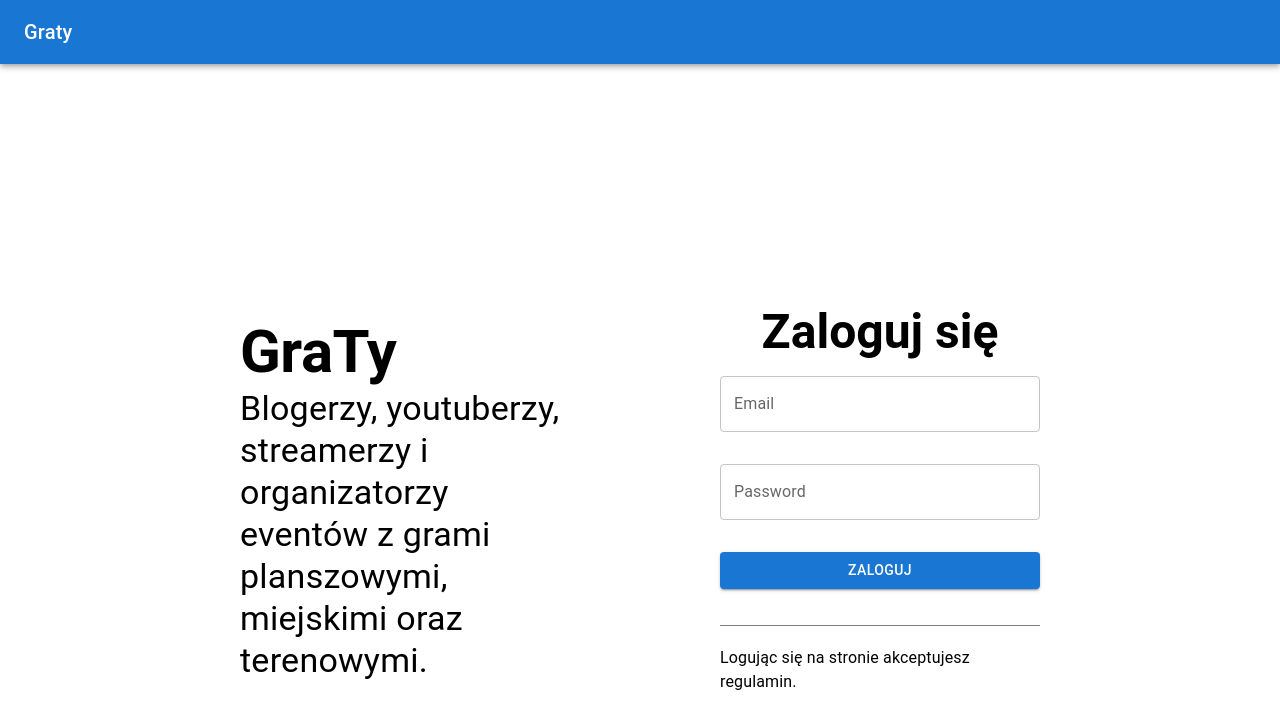
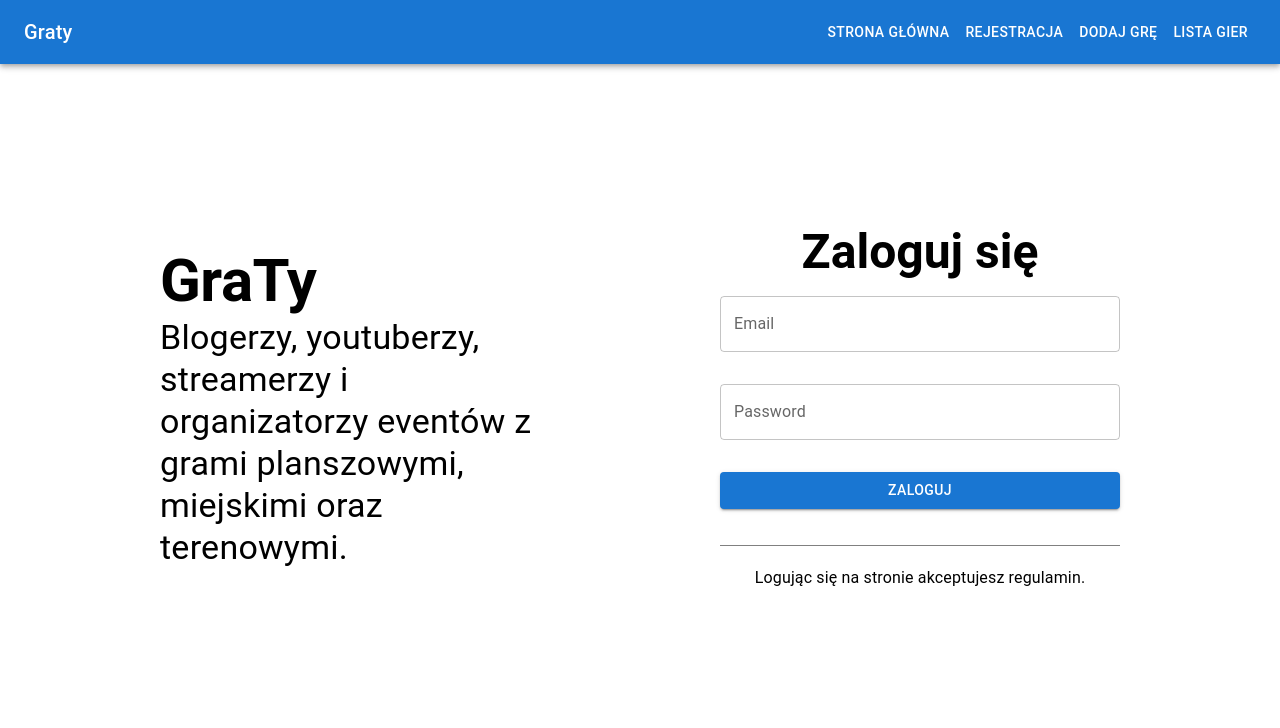
Before and after one commit to jash90/graty-app, a React (Create React App) app: page / in a window 1280 px wide. Shown: the top 728 px of the page. Built offline with nearby package versions, Linux system fonts and the light colour scheme.

Commit message:
fix navigationbar

```diff
--- a/public/index.html
+++ b/public/index.html
@@ -1,14 +1,12 @@
 <!DOCTYPE html>
 <html lang="en">
+
 <head>
   <meta charset="utf-8" />
   <link rel="icon" href="%PUBLIC_URL%/favicon.ico" />
   <meta name="viewport" content="width=device-width, initial-scale=1" />
   <meta name="theme-color" content="#000000" />
-    <meta
-      name="description"
-      content="Web site created using create-react-app"
-    />
+  <meta name="description" content="Web site created using create-react-app" />
   <link rel="apple-touch-icon" href="%PUBLIC_URL%/logo192.png" />
   <!--
       manifest.json provides metadata used when your web app is installed on a
@@ -24,8 +22,9 @@
       work correctly both with client-side routing and a non-root public URL.
       Learn how to configure a non-root public URL by running `npm run build`.
     -->
-    <title>React App</title>
+  <title>GraTy App</title>
 </head>
+
 <body>
   <noscript>You need to enable JavaScript to run this app.</noscript>
   <div id="root"></div>
@@ -40,4 +39,5 @@
       To create a production bundle, use `npm run build` or `yarn build`.
     -->
 </body>
+
 </html>
--- a/src/App.tsx
+++ b/src/App.tsx
@@ -1,6 +1,7 @@
 import React from "react";
 import { Routes, Route } from "react-router-dom";
 import "./App.css";
+import NavigationBar from "./components/NavigationBar";
 import AddGame from "./screens/AddGame";
 import Home from "./screens/Home";
 import ListGames from "./screens/ListGames";
@@ -8,11 +9,14 @@ import Register from "./screens/Register";
 
 export default function App() {
   return (
+    <>
+      <NavigationBar/>
         <Routes>
           <Route path="/" element={<Home />} />
           <Route path="/register" element={<Register />} />
           <Route path="/listgames" element={<ListGames />} />
           <Route path="/addgame" element={<AddGame />} />
         </Routes>
+    </>
   );
 }
--- /dev/null
+++ b/src/components/NavigationBar.tsx
@@ -0,0 +1,41 @@
+import React from 'react';
+import { Typography, Toolbar, Box, AppBar, Button, Link } from '@mui/material';
+
+export default function NavigationBar() {
+
+    return (
+        <AppBar position="static">
+            <Toolbar>
+                <Typography
+                    variant="h6"
+                    noWrap
+                    component="div"
+                    sx={{ display: { sm: 'block' } }}
+                >
+                    Graty
+                </Typography>
+                <Box sx={{ flexGrow: 1 }} />
+                <Button variant="text" >
+                    <Link href="/" sx={{ color: 'white' }}>
+                        Strona główna
+                    </Link>
+                </Button>
+                <Button variant="text">
+                    <Link href="/register" sx={{ color: 'white' }}>
+                        Rejestracja
+                    </Link>
+                </Button>
+                <Button variant="text">
+                    <Link href="/addgame" sx={{ color: 'white' }}>
+                        Dodaj Grę
+                    </Link>
+                </Button>
+                <Button variant="text" >
+                    <Link href="/listgames" sx={{ color: 'white' }}>
+                        Lista Gier
+                    </Link>
+                </Button>
+            </Toolbar>
+        </AppBar >
+    );
+}
--- a/src/screens/AddGame.tsx
+++ b/src/screens/AddGame.tsx
@@ -1,5 +1,5 @@
 import React from 'react';
-import { Typography, Toolbar, Box, AppBar, Button, TextField, InputAdornment } from '@mui/material';
+import { Typography, Box, Button, TextField, InputAdornment } from '@mui/material';
 import { useState, useCallback } from 'react';
 
 export default function AddGame() {
@@ -15,6 +15,7 @@ export default function AddGame() {
     const [integration, setIntegration] = useState("1");
     const [complexity, setComplexity] = useState("1");
     const [description, setDescription] = useState("");
+    const [code, setCode] = useState("")
 
 
     const saveGame = useCallback(() => {
@@ -24,33 +25,6 @@ export default function AddGame() {
 
 
     return (
-        <Box sx={{ flexGrow: 1 }}>
-            <AppBar position="static">
-                <Toolbar>
-                    <Typography
-                        variant="h6"
-                        noWrap
-                        component="div"
-                        sx={{ display: { sm: 'block' } }}
-                    >
-                        Graty
-                    </Typography>
-                    <Box sx={{ flexGrow: 1 }} />
-                    {/* <Box>
-                        <IconButton
-                            size="large"
-                            edge="end"
-                            aria-label="account of current user"
-                            aria-controls={'primary-search-account-menu'}
-                            aria-haspopup="true"
-                            onClick={handleProfileMenuOpen}
-                            color="inherit"
-                        >
-                            <AccountCircle />
-                        </IconButton>
-                    </Box> */}
-                </Toolbar>
-            </AppBar>
         <Box sx={{ display: 'flex', margin: 5, flexDirection: 'column' }} >
             <Typography variant="h3" sx={{ fontWeight: 'bold' }}>Dodawanie nowej gry</Typography>
             <TextField
@@ -58,6 +32,13 @@ export default function AddGame() {
                 label="Nazwa"
                 value={name}
                 onChange={event => setName(event.target.value)}
+                sx={{ margin: 2 }}
+            />
+            <TextField
+                id="outlined-name"
+                label="Kod gry"
+                value={code}
+                onChange={event => setCode(event.target.value)}
                 sx={{ margin: 2 }}
             />
             {/* <TextField
@@ -179,6 +160,5 @@ export default function AddGame() {
                 Zapisz
             </Button>
         </Box>
-        </Box >
     );
 }
--- a/src/screens/Home.tsx
+++ b/src/screens/Home.tsx
@@ -1,5 +1,5 @@
-import  React from 'react';
-import { Typography, Toolbar, Box, AppBar, Button, TextField, styled } from '@mui/material';
+import React from 'react';
+import { Typography, Box, Button, TextField, styled } from '@mui/material';
 
 const Line = styled('div')({
     marginTop: 20,
@@ -12,34 +12,7 @@ const Line = styled('div')({
 export default function Home() {
 
     return (
-        <Box sx={{ flexGrow: 1 }}>
-            <AppBar position="static">
-                <Toolbar>
-                    <Typography
-                        variant="h6"
-                        noWrap
-                        component="div"
-                        sx={{ display: { sm: 'block' } }}
-                    >
-                        Graty
-                    </Typography>
-                    <Box sx={{ flexGrow: 1 }} />
-                    {/* <Box>
-                        <IconButton
-                            size="large"
-                            edge="end"
-                            aria-label="account of current user"
-                            aria-controls={'primary-search-account-menu'}
-                            aria-haspopup="true"
-                            onClick={handleProfileMenuOpen}
-                            color="inherit"
-                        >
-                            <AccountCircle />
-                        </IconButton>
-                    </Box> */}
-                </Toolbar>
-            </AppBar>
-            <Box sx={{ display: 'flex', margin: 20, flexDirection: 'row' }} >
+        <Box sx={{ display: 'flex', margin: 10, flexDirection: 'row' }} >
             <Box sx={{ display: 'flex', flex: 1, margin: 10, flexDirection: 'column', alignSelf: 'center' }}>
                 <Typography variant="h2" sx={{ fontWeight: 'bold' }}>GraTy</Typography>
                 <Typography variant="h4" >Blogerzy, youtuberzy, streamerzy i organizatorzy eventów z grami planszowymi, miejskimi oraz terenowymi.</Typography>
@@ -64,6 +37,5 @@ export default function Home() {
                 <Typography sx={{ alignSelf: 'center', }}>Logując się na stronie akceptujesz regulamin.</Typography>
             </Box>
         </Box>
-        </Box>
     );
 }
--- a/src/screens/ListGames.tsx
+++ b/src/screens/ListGames.tsx
@@ -1,38 +1,11 @@
 import * as React from 'react';
 import { Person, Face, Alarm, FlagSharp, Casino } from '@mui/icons-material';
-import { Card, Typography, Toolbar, Box, AppBar, Chip } from '@mui/material';
+import { Card, Typography, Box, Chip } from '@mui/material';
 
 
 export default function ListGames() {
 
     return (
-        <Box sx={{ flexGrow: 1 }}>
-            <AppBar position="static">
-                <Toolbar>
-                    <Typography
-                        variant="h6"
-                        noWrap
-                        component="div"
-                        sx={{ display: { sm: 'block' } }}
-                    >
-                        Graty
-                    </Typography>
-                    <Box sx={{ flexGrow: 1 }} />
-                    {/* <Box>
-                        <IconButton
-                            size="large"
-                            edge="end"
-                            aria-label="account of current user"
-                            aria-controls={'primary-search-account-menu'}
-                            aria-haspopup="true"
-                            onClick={handleProfileMenuOpen}
-                            color="inherit"
-                        >
-                            <AccountCircle />
-                        </IconButton>
-                    </Box> */}
-                </Toolbar>
-            </AppBar>
         <Box sx={{ display: 'flex', margin: 10, flexDirection: 'column' }} >
             <Typography variant="h3" sx={{ fontWeight: 'bold', marginTop: 2, marginBottom: 2 }}>Lista Gier</Typography>
             <Card sx={{ display: 'flex', flexDirection: { xs: 'column', md: 'column', lg: 'row' }, alignItems: 'center', justifyContent: 'center' }}>
@@ -101,7 +74,6 @@ export default function ListGames() {
                     </Box>
                 </Box>
             </Card>
-            </Box >
-        </Box >
+        </Box>
     );
 }
--- a/src/screens/Register.tsx
+++ b/src/screens/Register.tsx
@@ -1,5 +1,5 @@
 import React from 'react';
-import { Typography, Toolbar, Box, AppBar, Button, TextField, styled } from '@mui/material';
+import { Typography, Box, Button, TextField, styled } from '@mui/material';
 
 const Line = styled('div')({
     marginTop: 20,
@@ -12,33 +12,6 @@ const Line = styled('div')({
 export default function Register() {
 
     return (
-        <Box sx={{ flexGrow: 1 }}>
-            <AppBar position="static">
-                <Toolbar>
-                    <Typography
-                        variant="h6"
-                        noWrap
-                        component="div"
-                        sx={{ display: { sm: 'block' } }}
-                    >
-                        Graty
-                    </Typography>
-                    <Box sx={{ flexGrow: 1 }} />
-                    {/* <Box>
-                        <IconButton
-                            size="large"
-                            edge="end"
-                            aria-label="account of current user"
-                            aria-controls={'primary-search-account-menu'}
-                            aria-haspopup="true"
-                            onClick={handleProfileMenuOpen}
-                            color="inherit"
-                        >
-                            <AccountCircle />
-                        </IconButton>
-                    </Box> */}
-                </Toolbar>
-            </AppBar>
             <Box sx={{ display: 'flex', margin: 20, flexDirection: 'row' }} >
                 <Box sx={{ display: 'flex', flex: 1, margin: 10, flexDirection: 'column', alignSelf: 'center' }}>
                     <Typography variant="h2" sx={{ fontWeight: 'bold' }}>GraTy</Typography>
@@ -70,6 +43,5 @@ export default function Register() {
                     <Typography sx={{ alignSelf: 'center', }}>Logując się na stronie akceptujesz regulamin.</Typography>
                 </Box>
             </Box>
-        </Box>
     );
 }
```
Lines whose indentation alone changed are shown as unchanged.
